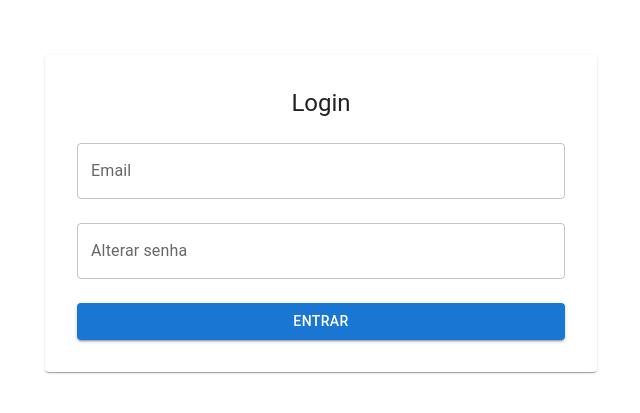
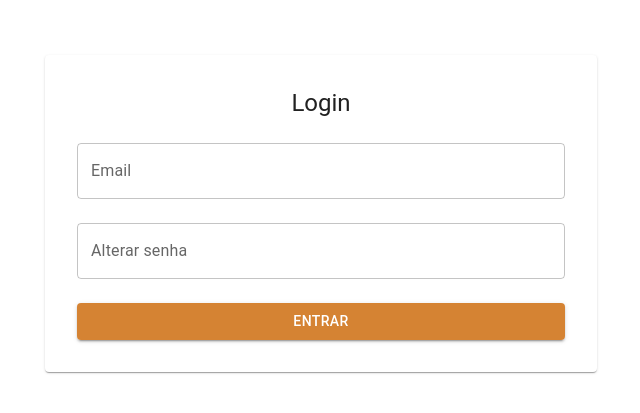
Before and after one commit to LeonardoCarlotto/bate-ponto-front, a React (Create React App) app: page /#/login in a window 1280 px wide. Shown: the part 105-518 px from the top of the page, without its empty margins (319-959 px from the left). Built offline with nearby package versions, Linux system fonts and the light colour scheme; no server answers.

Commit message:
new theme

```diff
--- a/src/App.js
+++ b/src/App.js
@@ -5,10 +5,12 @@
 import AppRoutes from "./appRoutes";
 import PrivateLayout from "./components/PrivateLayout";
 import { AuthProvider, useAuth } from "./contexts/AuthContext";
+import { ThemeProvider } from '@mui/material/styles';
+import CssBaseline from '@mui/material/CssBaseline';
+import theme from './theme';
 
 function AppContent() {
   const { isAuthenticated, handleLogin, handleLogout } = useAuth();
-
   return (
     <Router>
       <Routes>
@@ -52,9 +54,12 @@
 
 function App() {
   return (
-    <AuthProvider>
-      <AppContent />
-    </AuthProvider>
+    <ThemeProvider theme={theme}>
+      <CssBaseline />
+        <AuthProvider>
+          <AppContent />
+        </AuthProvider>
+    </ThemeProvider>
   );
 }
 
--- /dev/null
+++ b/src/theme.js
@@ -0,0 +1,12 @@
+// theme.js
+import { createTheme } from '@mui/material/styles';
+
+const theme = createTheme({
+  palette: {
+    primary: {
+      main: 'rgba(203, 101, 0, 0.8)', // laranja
+    },
+  },
+});
+
+export default theme;
```
